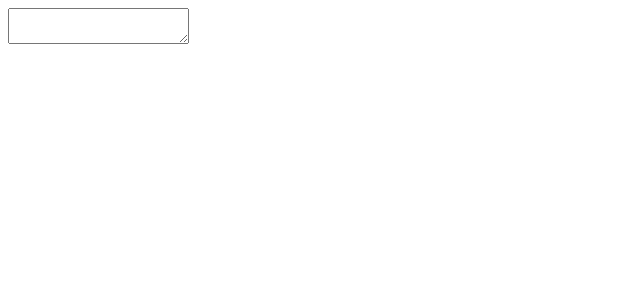
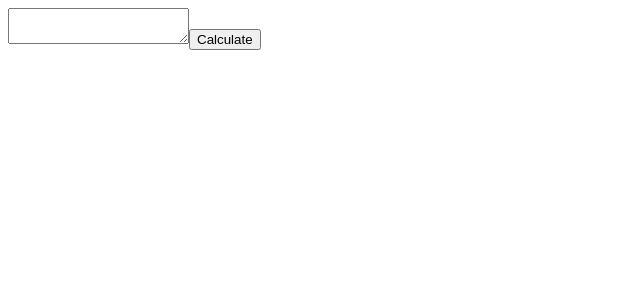
Before and after one commit to EndernaN4U/bioinformatyka, a React (Vite) app: page / in a window 1280 px wide. Shown: the top 300 px of the page, without its empty margins (0-640 px from the left). Built offline with nearby package versions, Linux system fonts and the light colour scheme.

Commit message:
Fixed error caused by calculating new port of textarea data

```diff
--- a/src/components/Solver.tsx
+++ b/src/components/Solver.tsx
@@ -8,7 +8,13 @@
 
     let myRef = createRef<HTMLTextAreaElement>();
 
-    const changeData = (input: string)=>{
+    const changeData = ()=>{
+        let input = myRef.current?.value!;
+        if(input === ""){
+            inf.data = [];
+            setData("");
+            return;
+        }
         inf.setData(input);
         setData(input);
     }
@@ -19,8 +25,8 @@
 
   return (
     <div>
-        <textarea ref={myRef}
-         onInput={(e)=>changeData((e.target as any).value)}></textarea>
+        <textarea ref={myRef}></textarea>
+        <button onClick={changeData}>Calculate</button>
          {
             (inf.data)?
             <div>
@@ -34,7 +40,7 @@
                             <p>length: {data.length}</p>
                             <p>gravy: {data.gravy}</p>
                             <p>mass: {data.mass}</p>
-                            <p>isoelectric point: {data.pi}</p>
+                            <p>pi: {data.pi}</p>
                             <p>net charge: </p>
                             <p>prop</p>
                             <p>prop</p>
--- a/src/static/bioInfo.ts
+++ b/src/static/bioInfo.ts
@@ -27,6 +27,8 @@
     readRNA(){      // Get RNA from a data
         const RegExp = /(AUG)((?!AUG)[AUGC]{3})*?(U(A(A|G)|GA))/gm;     // Set RegExp
         const foudedRna = this.dataString.match(RegExp) as Array<string>;
+
+        this.data = [];
 
         foudedRna.forEach((rna: String)=>{
             const acid = this.codonsIntoAcids(rna as string);
@@ -85,14 +87,12 @@
         return mass;
     }
 
-
     calcGravy( amounts: Map<string, number> ) {
         // gravy is calculated by adding hydropathy values of every aminoacid in the protein and then dividing it by the number of aminoacids
         let gravy = 0, am = 0;
         console.log(amounts)
         for (let [key, value] of amounts) {
             const hydropathy = aminoProps[ObjKey(key)][ObjKey("hydropathy")] as any;
-            console.log(hydropathy, key ,value);
             gravy += value * hydropathy;
             am += 1;
         }
@@ -117,7 +117,7 @@
             NQ+= 1/(1+Math.pow(10,(pH-8.2)));
 
             if (pH>=14.0) {
-                console.log("somethings fucked")
+                console.log("Ph crossed 14.");
                 break;
             }
 
@@ -127,5 +127,6 @@
 
             pH+=0.01;
         }
+        return null;
     }
 }
```
